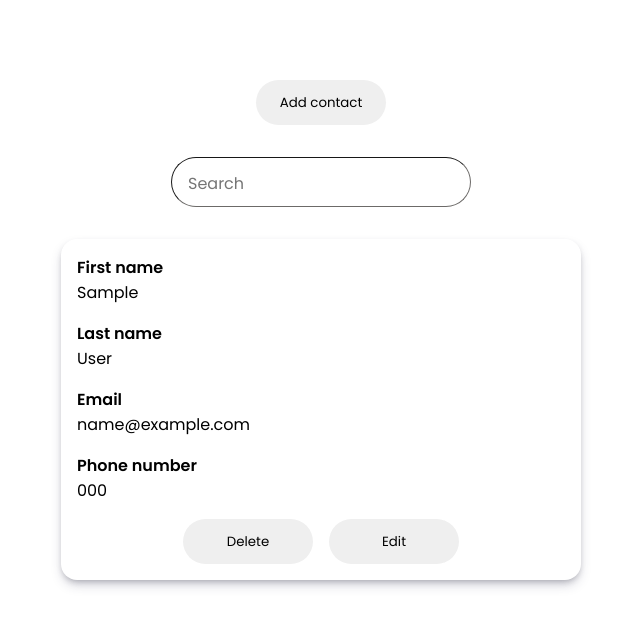
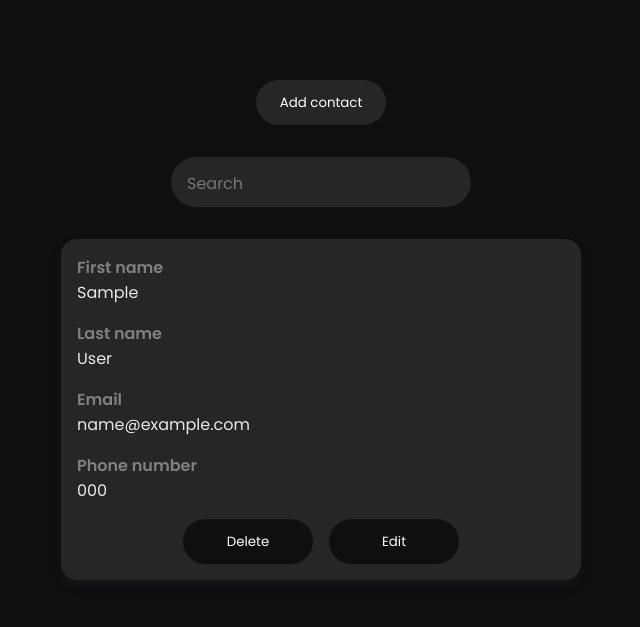
Before and after one commit to sergiuchelemen/Contact-Manager, a Node server app: page /user in a window 1280 px wide. Shown: the top 627 px of the page, without its empty margins (319-959 px from the left). Run offline with Node 20, Linux system fonts and the light colour scheme; a user stored in the database is signed in; tables that the repository leaves empty hold one stand-in row (values such as "Sample post"); some libraries are stand-ins or nearby versions.

Commit message:
frontend refactored

```diff
--- a/pages/index.ejs
+++ b/pages/index.ejs
@@ -48,13 +48,15 @@
 
                 <dialog data-modal>
                     <form action="/user" id="edit-form">
-                        <input type="text" name="name" id="firstname">
-                        <input type="text" name="name" id="lastname">
-                        <input type="text" name="email" id="email">
-                        <input type="tel" name="phone" id="phone">
+                        <input type="text" name="name" id="firstname" autocomplete="off">
+                        <input type="text" name="name" id="lastname" autocomplete="off">
+                        <input type="text" name="email" id="email" autocomplete="off">
+                        <input type="number" name="phone" id="phone" autocomplete="off">
                         <button id="save-button">Save</button>
                     </form>
-                    <button data-close-modal>Close</button>
+                    <div class="button">
+                        <button data-close-modal>Close</button>
+                    </div>
                 </dialog>
             </div>
             <% }); %>
--- a/pages/login-page.html
+++ b/pages/login-page.html
@@ -7,6 +7,8 @@
   <link rel="stylesheet" href="../public/css/login.css">
   <!-- Background -->
   <script src="https://cdn.jsdelivr.net/particles.js/2.0.0/particles.min.js"></script>
+  <link href='https://unpkg.com/boxicons@2.1.4/css/boxicons.min.css' rel='stylesheet'>
+
   <title>Contact Manager</title>
 </head>
 
--- a/public/css/main.css
+++ b/public/css/main.css
@@ -14,6 +14,10 @@
     --primary-color: rgb(249, 158, 0);
 }
 
+body{
+    background-color: #0F0F0F;
+}
+
 .top-container{
     display: flex;
     flex-direction: column;
@@ -26,11 +30,12 @@
 .search-bar{
     width: 300px;
     height: 50px;
+    border: none;
     border-radius: 2rem;
-    border-color: rgb(108, 106, 104);
-    border-width: 1px;
     font-size: 18px;
     padding: 1rem;
+    background-color: #262626;
+    color: #fff;
 }
 
 .search-bar::placeholder{
@@ -55,10 +60,19 @@
     border-radius: 1rem;
     width: 520px;
     padding: 1rem;
+    background-color: #262626;
 }
 
 .contact-item-remove {
     display: none;
+}
+
+h4{
+    color: gray;
+}
+
+p{
+    color: #e8e8e8;
 }
 
 .buttons{
@@ -68,13 +82,23 @@
     gap: 1rem;
 }
 
-#add,
-.delete-button,
-.edit-button {
+#add {
     width: 130px;
     height: 45px;
     border-radius: 2rem;
     border: 0;
+    background-color: #262626;
+    color: #fff;
+}
+
+.delete-button,
+.edit-button{
+    width: 130px;
+    height: 45px;
+    border-radius: 2rem;
+    border: 0;
+    background-color: #0F0F0F;
+    color: #fff;
 }
 
 #add:hover,
--- a/public/js/main.js
+++ b/public/js/main.js
@@ -53,7 +53,6 @@ editButtons.forEach((button) => {
 
   button.addEventListener("click", () => {
     // open modal
-    modal.classList.add = "dialog-open";
     modal.show();
     const elements = contactItem.querySelectorAll(".contact-info");
     const contactFirstName = elements[0].querySelector(":nth-child(2)");
@@ -105,7 +104,6 @@ editButtons.forEach((button) => {
             contactLastName.textContent = modifiedData.lastname;
             contactEmail.textContent = modifiedData.email;
             contactPhone.textContent = modifiedData.phone;
-            console.log("am schimbat");
           }
         })
         .catch((err) => {
```
Also changed, not shown: other parts of public/css/main.css (+66 -2 lines), pages/add-contact.html (+4 -4 lines).
